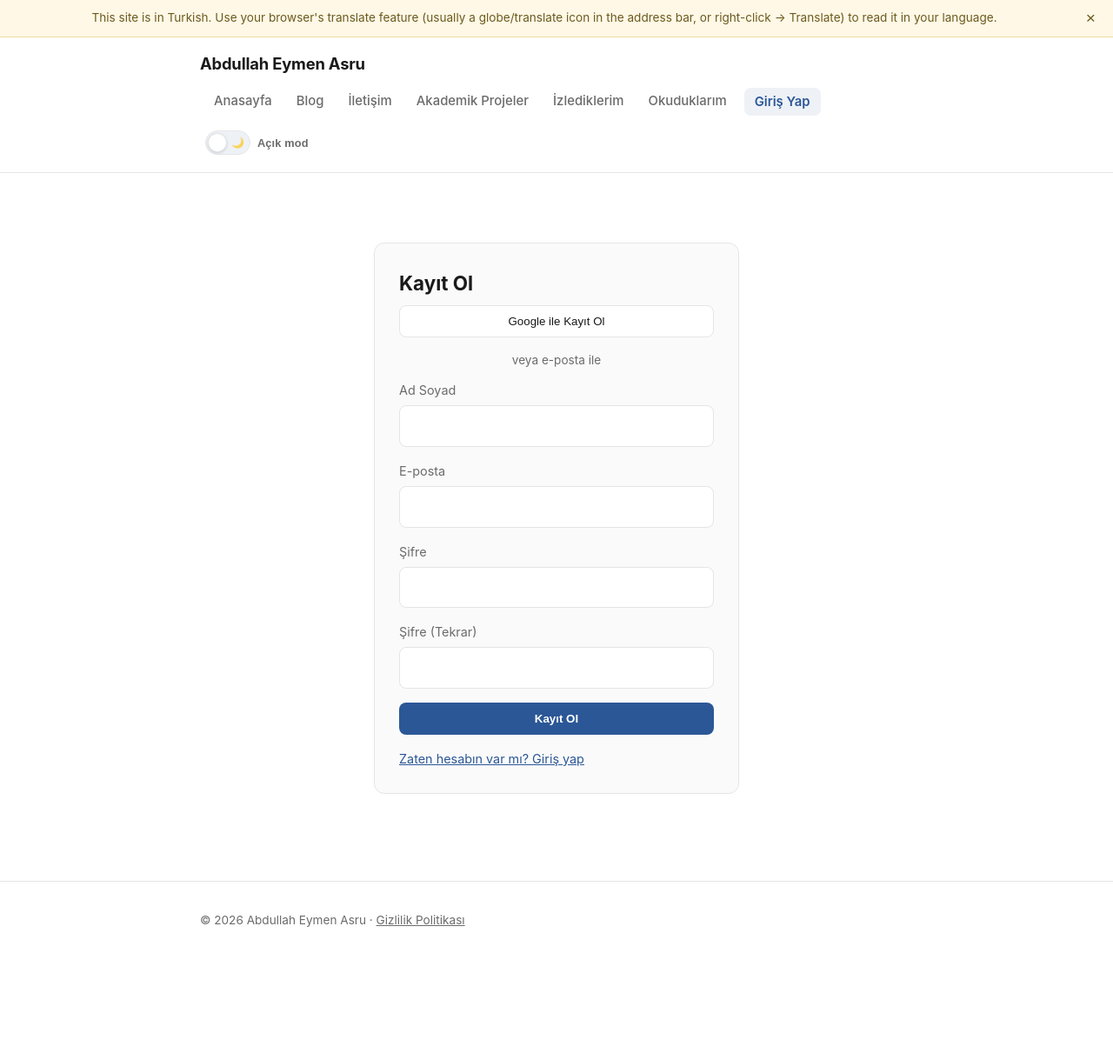
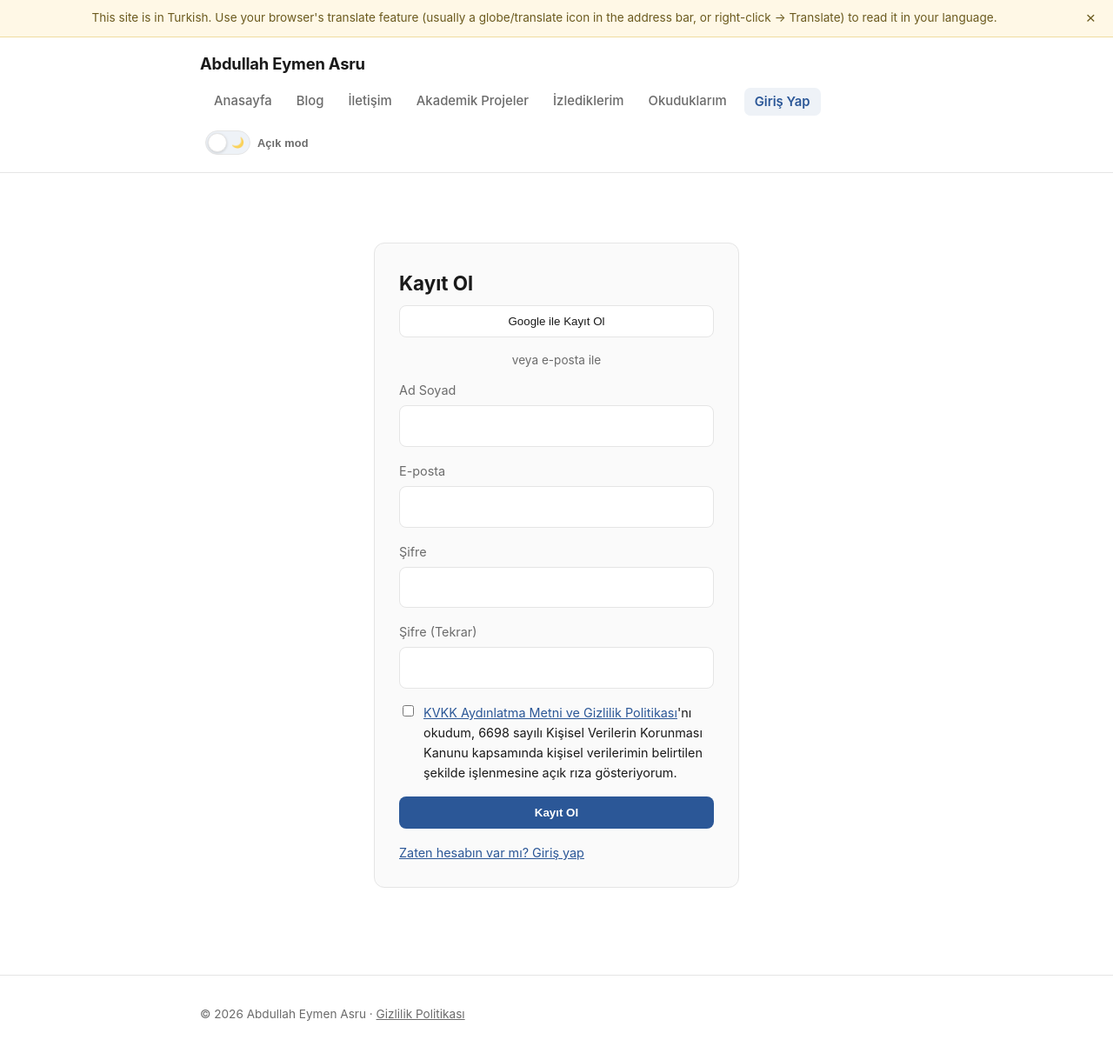
Before and after one commit to abdullah-eymen-asru/abdullah-eymen-asru.github.io, a Jekyll site: the page built from kayit.md, in a window 1280 px wide and 1211 px high. Shown: the whole window at 87% size. Built offline with Jekyll 4.4.1, drawn with Linux system fonts in a browser that asks for light colours; a script that is not in the unit is left out.

Commit message:
Update kayit.md

```diff
--- a/kayit.md
+++ b/kayit.md
@@ -32,6 +32,16 @@ yayinda: true
       <label for="password_again">Şifre (Tekrar)</label>
       <input id="password_again" name="password_again" type="password" autocomplete="new-password" minlength="8" required>
     </div>
+    <div class="form-field">
+      <label style="display:flex; gap:8px; align-items:flex-start; flex-direction:row; font-size:0.9rem; color:var(--text);">
+        <input id="kvkk_onay" name="kvkk_onay" type="checkbox" required style="margin-top:3px;">
+        <span>
+          <a href="{{ '/gizlilik-politikasi.html' | relative_url }}" target="_blank">KVKK Aydınlatma Metni ve Gizlilik Politikası</a>'nı
+          okudum, 6698 sayılı Kişisel Verilerin Korunması Kanunu kapsamında kişisel
+          verilerimin belirtilen şekilde işlenmesine açık rıza gösteriyorum.
+        </span>
+      </label>
+    </div>
     <button type="submit" class="btn-primary">Kayıt Ol</button>
   </form>
 
```
